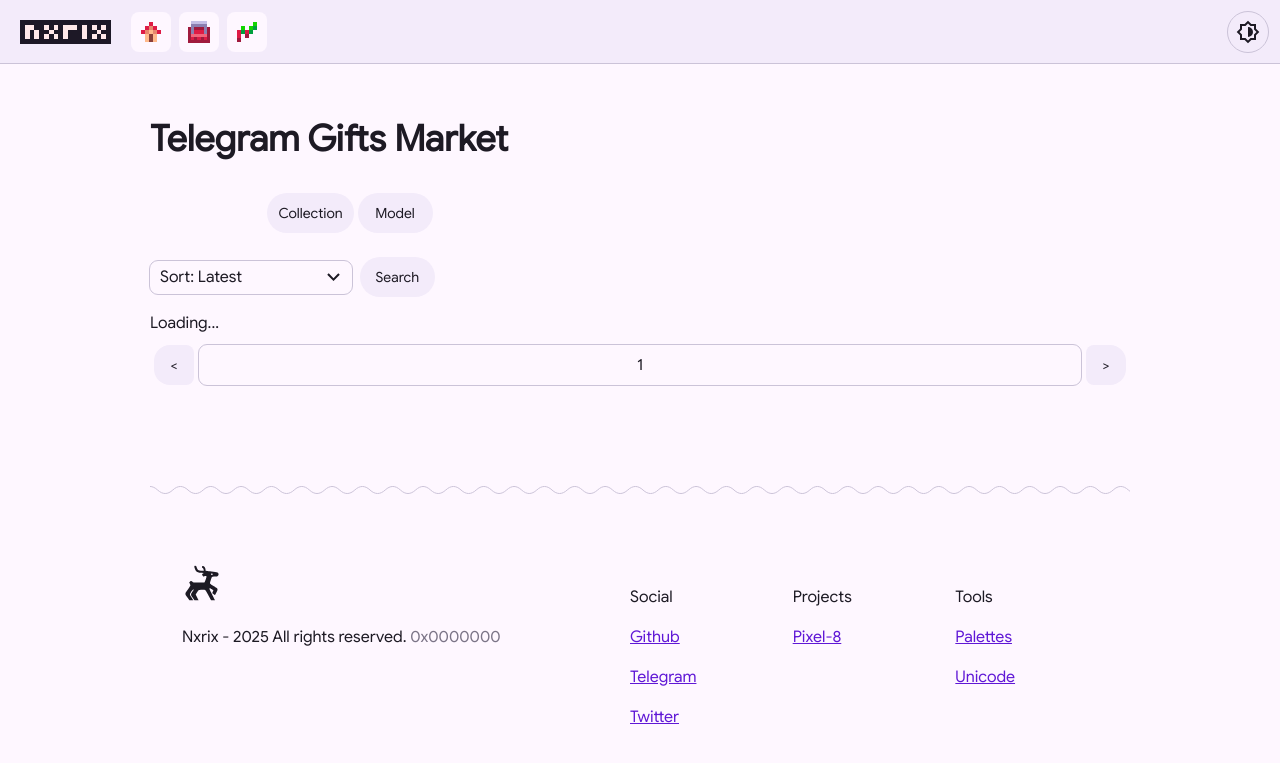
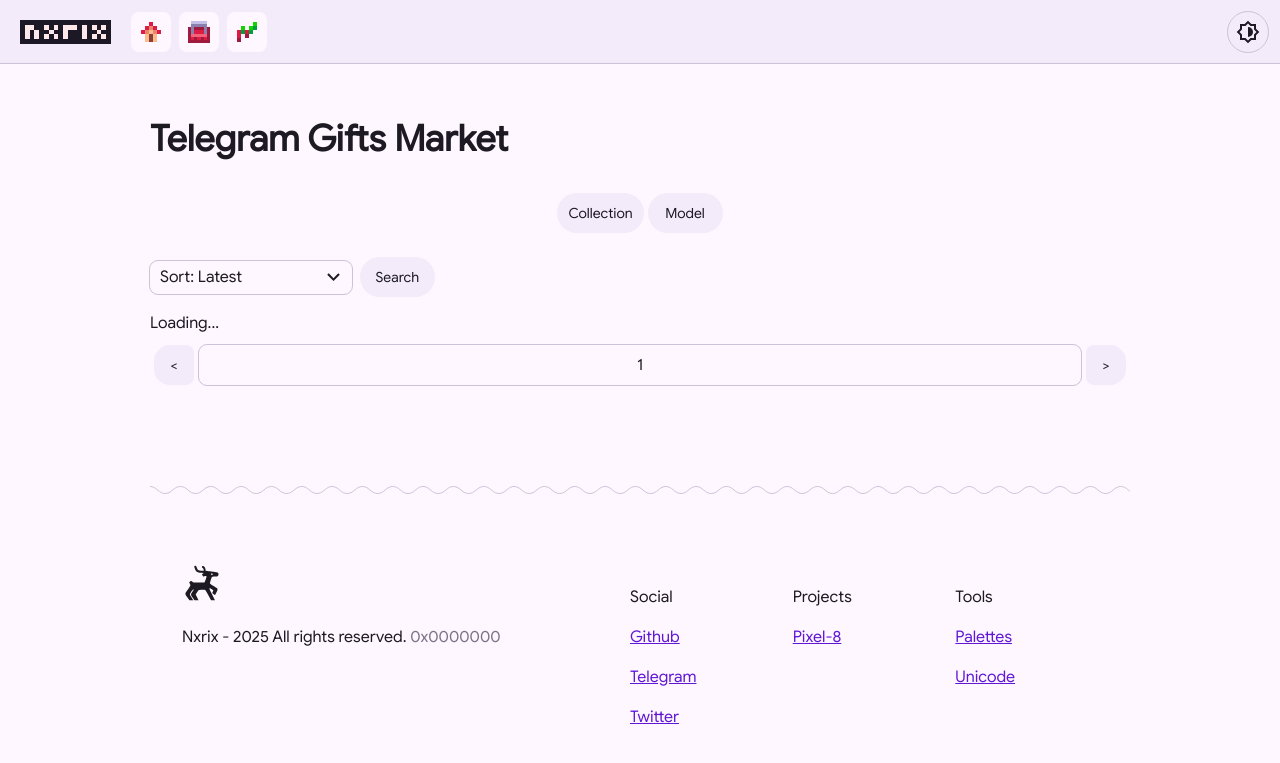
Before and after one commit to Nxrix/nxrix.github.io, a Jekyll site: the page built from _tools/tg-gifts-market.md, in a window 1280 px wide. Shown: the top 763 px of the page. Built offline with Jekyll 4.4.1, drawn with Linux system fonts in a browser that asks for light colours.

Commit message:
Update tg-gifts-market.md

```diff
--- a/_tools/tg-gifts-market.md
+++ b/_tools/tg-gifts-market.md
@@ -166,7 +166,7 @@
 ## Telegram Gifts Market
 
 
-<div style="display:flex;align-items:center;justify-content:center;width:100%;max-width:400px;">
+<div style="display:flex;align-items:center;justify-content:center;width:100%;max-width:400px;margin: 0 auto;">
   <button id="collectionst" class="filteri">Collection</button>
   <button id="modelst" class="filteri">Model</button>
 </div>
```
